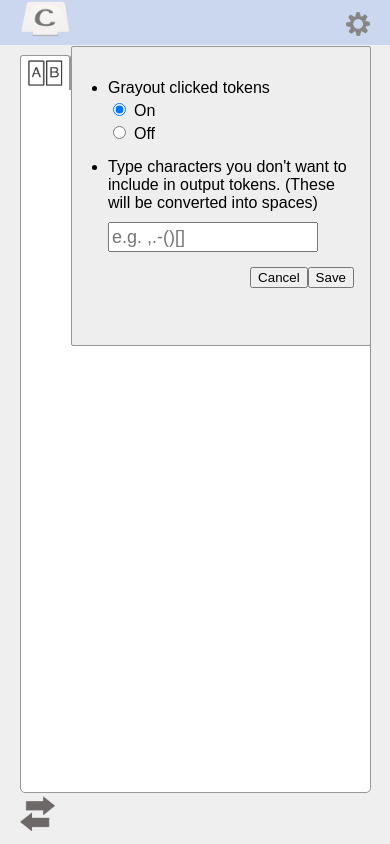
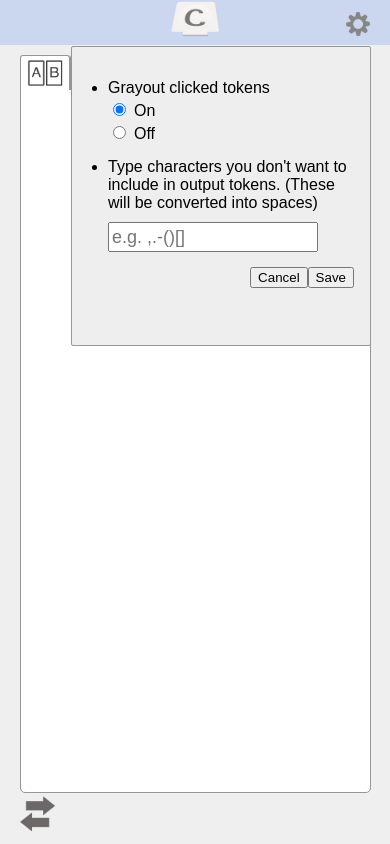
Before and after one commit to Lulkafe/CopyTokenizer, a React app: page / in a window 390 px wide. Built offline with nearby package versions, Linux system fonts and the light colour scheme.

Commit message:
Centerized site icon when in Mobile mode

```diff
--- a/src/components.tsx
+++ b/src/components.tsx
@@ -31,15 +31,18 @@ export default function App () {
 
 function Header (props) {
 
-    const isNotMobile = !props.isMobile;
+    const isMobile = props.isMobile;
+    const DummyNavItem = () =>
+        <span id='nav-bar__dummy-item'></span>
 
     return (
         <nav id='nav-bar'>
             <div id='nav-bar-wrapper'>
+                { isMobile && <DummyNavItem /> }
                 <img src={SiteIcon} id='site-logo'/>
 
                 <div id='menu-wrapper'>
-                    { isNotMobile && <ModeSetting/>}
+                    { isMobile === false && <ModeSetting/>}
                     <GeneralSetting/>
                 </div>
             </div>
--- a/src/sass/media-query.sass
+++ b/src/sass/media-query.sass
@@ -9,6 +9,8 @@
         height: 29px
     #nav-bar
         height: 45px
+    #nav-bar__dummy-item
+        width: 24px
     #mode-menu-wrapper
         position: absolute
         top: -5px
```
